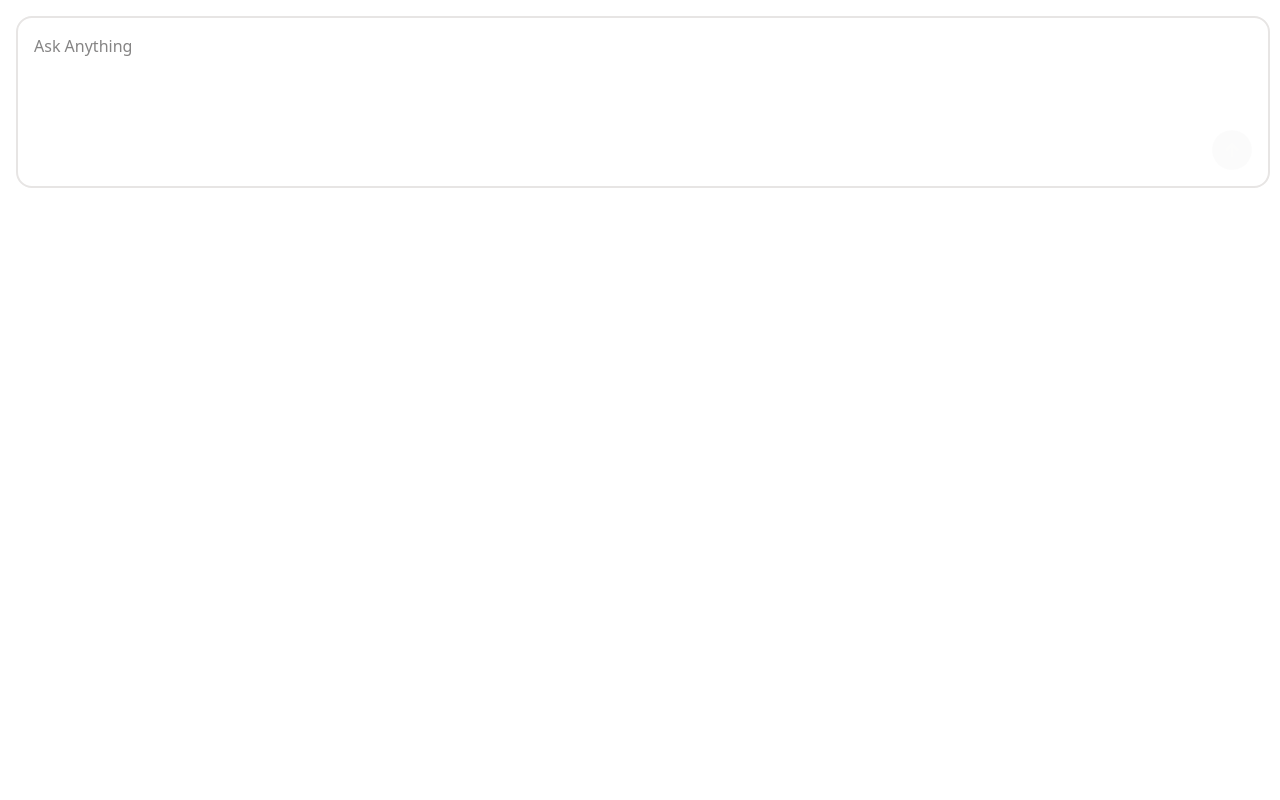
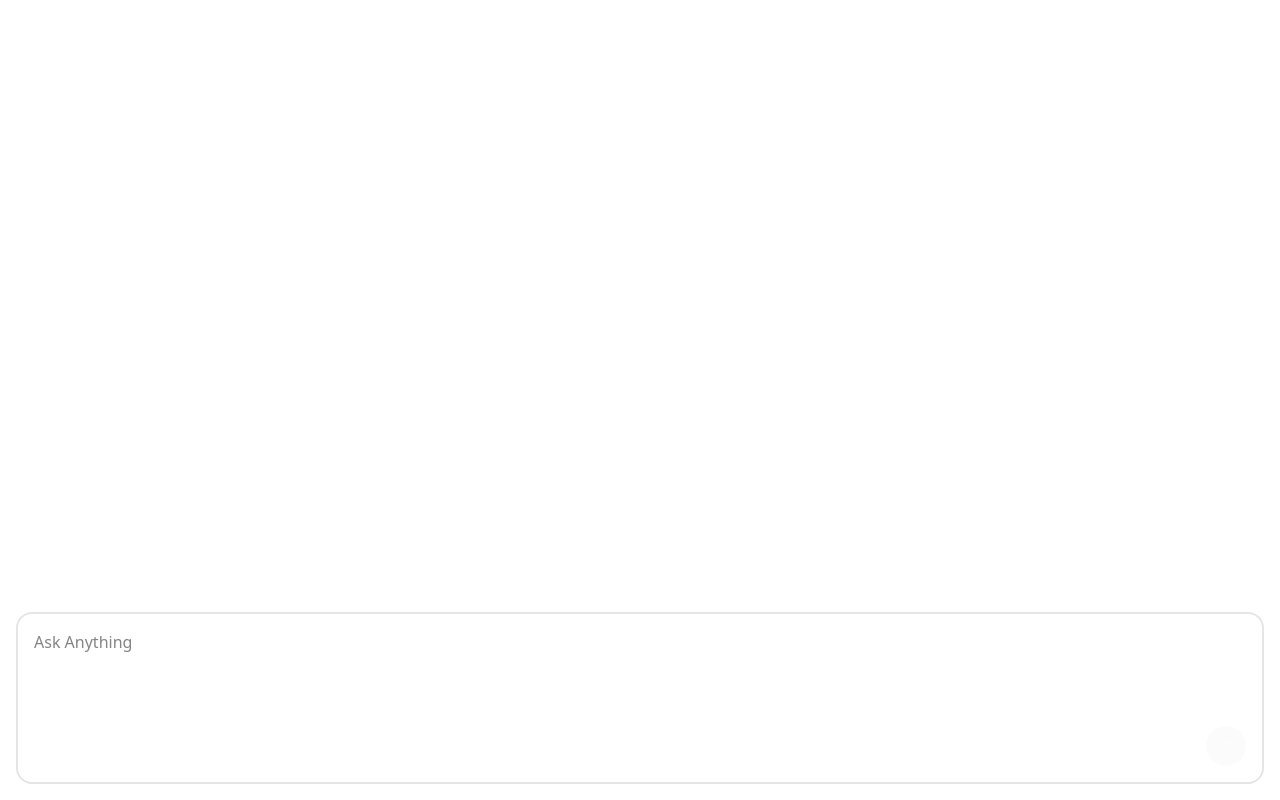
Before and after one commit to harjot85/ai-chatbot, a React (Vite) app in the folder packages/client/: page / in a window 1280 px wide. Built offline with nearby package versions, Linux system fonts and the light colour scheme.

Commit message:
Fix Copy-Paste experience | improve the chat experience via css

```diff
--- a/packages/client/src/App.css
+++ b/packages/client/src/App.css
@@ -4,8 +4,8 @@
 @custom-variant dark (&:is(.dark *));
 
 #root {
-    width: 98%;
     text-align: center;
+    height: 100%;
 }
 
 @theme inline {
--- a/packages/client/src/App.tsx
+++ b/packages/client/src/App.tsx
@@ -3,7 +3,7 @@ import Chatbot from './components/chatbot/chatbot';
 
 function App() {
     return (
-        <div>
+        <div className="h-full">
             <Chatbot />
         </div>
     );
--- a/packages/client/src/components/chatbot/chatbot.tsx
+++ b/packages/client/src/components/chatbot/chatbot.tsx
@@ -59,12 +59,20 @@ export const Chatbot = () => {
         }
     };
 
+    const onCopyHandler = (e: React.ClipboardEvent<HTMLParagraphElement>) => {
+        const selection = window.getSelection()?.toString().trim();
+        if (selection) {
+            e.preventDefault();
+            e.clipboardData.setData('text/plain', selection);
+        }
+    };
     return (
-        <div>
-            <div className="flex flex-col gap-4">
+        <div className="px-4 pb-4 flex flex-col flex-1 h-full ">
+            <div className="flex flex-col flex-1 gap-4 overflow-x-auto">
                 {messages?.map((message, index) => (
-                    <p
+                    <div
                         key={index}
+                        onCopy={onCopyHandler}
                         className={`rounded-2xl p-4  ${
                             message.role === 'bot'
                                 ? 'bg-gray-200 text-black text-left self-start'
@@ -72,7 +80,7 @@ export const Chatbot = () => {
                         }`}
                     >
                         <ReactMarkdown>{message.content}</ReactMarkdown>
-                    </p>
+                    </div>
                 ))}
                 {isfetching && (
                     <div className="flex bg-gray-200 gap-1 self-start ml-2 px-6 py-4 rounded-2xl">
@@ -86,13 +94,14 @@ export const Chatbot = () => {
                 ref={formRef}
                 onKeyDown={handleKeyDown}
                 onSubmit={handleSubmit(onFormSubmit)}
-                className="flex flex-col gap-4 items-end m-4 w-full border-2 p-4 rounded-2xl"
+                className="flex flex-col gap-4 items-end mt-10 w-full border-2 p-4 rounded-2xl"
             >
                 <textarea
                     {...register('prompt', {
                         required: true,
                         validate: (data) => data.trim().length > 0,
                     })}
+                    autoFocus
                     className="w-full h-20 rounded-xl focus:outline-0 resize-none"
                     placeholder="Ask Anything"
                     maxLength={1000}
--- a/packages/client/src/index.css
+++ b/packages/client/src/index.css
@@ -13,11 +13,15 @@
     -moz-osx-font-smoothing: grayscale;
 }
 
+html,
 body {
+    height: 100%;
     margin: 0;
-    display: flex;
+    padding: 0;
+}
 
-    min-height: 100vh;
+body {
+    min-height: 100%;
 }
 
 @media (prefers-color-scheme: light) {
```
